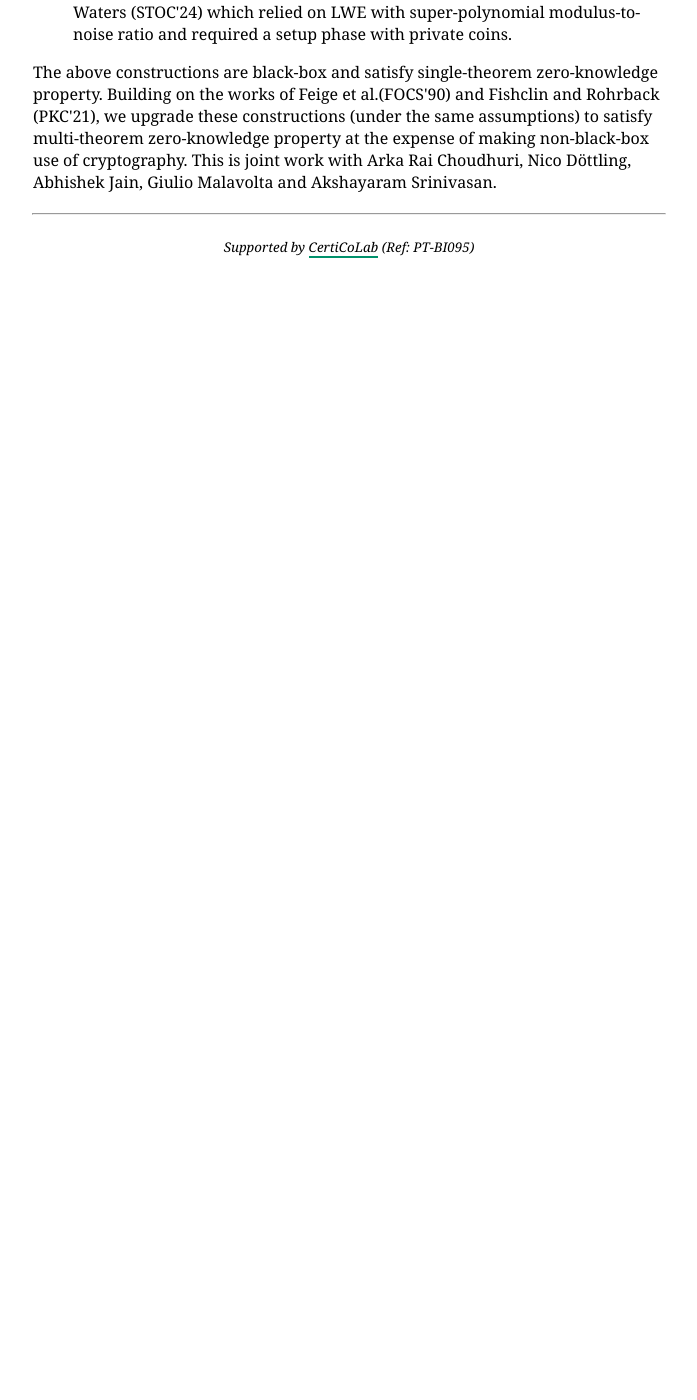
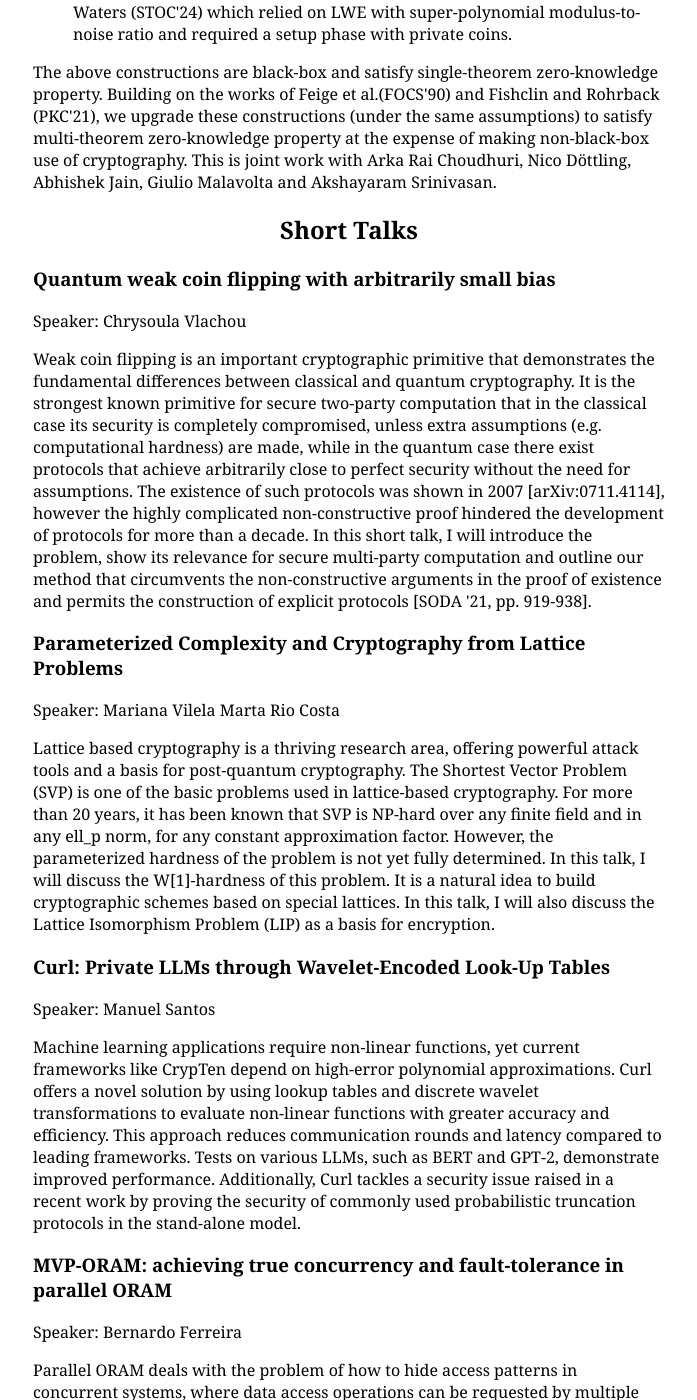
Before and after one commit to cryptoday-pt/cryptoday-pt.github.io, a Jekyll site: the page built from abstracts/index.html, in a window 1280 px wide and 1400 px high, scrolled down 2706 px. Shown: the whole window, without its empty margins (291-988 px from the left). Built offline with Jekyll 4.4.1, drawn with Linux system fonts in a browser that asks for light colours; before the commit the page ends 2979 px from its top, so only the background shows below that; some of the changed text lies outside the part shown.

Commit message:
Short talks

```diff
--- a/abstracts/index.html
+++ b/abstracts/index.html
@@ -53,3 +53,22 @@ layout: default
 <p>
 The above constructions are black-box and satisfy single-theorem zero-knowledge property. Building on the works of Feige et al.(FOCS'90) and Fishclin and Rohrback (PKC'21), we upgrade these constructions (under the same assumptions) to satisfy multi-theorem zero-knowledge property at the expense of making non-black-box use of cryptography. This is joint work with Arka Rai Choudhuri, Nico Döttling, Abhishek Jain, Giulio Malavolta and Akshayaram Srinivasan.
 </p>
+
+<section id="short-talks"></section>
+<h2>Short Talks</h2>
+
+<h3>Quantum weak coin flipping with arbitrarily small bias</h3>
+<p>Speaker: Chrysoula Vlachou</p>
+<p>Weak coin flipping is an important cryptographic primitive that demonstrates the fundamental differences between classical and quantum cryptography. It is the strongest known primitive for secure two-party computation that in the classical case its security is completely compromised, unless extra assumptions (e.g. computational hardness) are made, while in the quantum case there exist protocols that achieve arbitrarily close to perfect security without the need for assumptions. The existence of such protocols was shown in 2007 [arXiv:0711.4114], however the highly complicated non-constructive proof hindered the development of protocols for more than a decade. In this short talk, I will introduce the problem, show its relevance for secure multi-party computation and outline our method that circumvents the non-constructive arguments in the proof of existence and permits the construction of explicit protocols [SODA '21, pp. 919-938].</p>
+
+<h3>Parameterized Complexity and Cryptography from Lattice Problems</h3>
+<p>Speaker: Mariana Vilela Marta Rio Costa</p>
+<p>Lattice based cryptography is a thriving research area, offering powerful attack tools and a basis for post-quantum cryptography. The Shortest Vector Problem (SVP) is one of the basic problems used in lattice-based cryptography. For more than 20 years, it has been known that SVP is NP-hard over any finite field and in any ell_p norm, for any constant approximation factor. However, the parameterized hardness of the problem is not yet fully determined. In this talk, I will discuss the W[1]-hardness of this problem. It is a natural idea to build cryptographic schemes based on special lattices. In this talk, I will also discuss the Lattice Isomorphism Problem (LIP) as a basis for encryption.</p>
+
+<h3>Curl: Private LLMs through Wavelet-Encoded Look-Up Tables</h3>
+<p>Speaker: Manuel Santos</p>
+<p>Machine learning applications require non-linear functions, yet current frameworks like CrypTen depend on high-error polynomial approximations. Curl offers a novel solution by using lookup tables and discrete wavelet transformations to evaluate non-linear functions with greater accuracy and efficiency. This approach reduces communication rounds and latency compared to leading frameworks. Tests on various LLMs, such as BERT and GPT-2, demonstrate improved performance. Additionally, Curl tackles a security issue raised in a recent work by proving the security of commonly used probabilistic truncation protocols in the stand-alone model.</p>
+
+<h3>MVP-ORAM: achieving true concurrency and fault-tolerance in parallel ORAM</h3>
+<p>Speaker: Bernardo Ferreira</p>
+<p>Parallel ORAM deals with the problem of how to hide access patterns in concurrent systems, where data access operations can be requested by multiple clients simultaneously and in parallel. In this setting, solutions must not only ensure that sequences of operations from individual clients remain oblivious, but also that the combination of sequences from different clients also remains oblivious, even if multiple clients decide to access the same data blocks at the exact same point in time. Given this problem, existing solutions achieve security by employing distributed locks, trusted proxies, and other concurrency control methods. However, these mechanisms severely limit concurrency, effectively transforming parallel ORAM in sequential ORAM, and may lead to deadlocks and availability issues if fault-tolerance is also considered. In this talk I will present MVP-ORAM, the first parallel ORAM protocol that is truly concurrent. MVP-ORAM is based on Path-ORAM, and avoids the use of distributed locks, trusted proxies, and other concurrency control mechanisms by allowing clients to perform concurrent requests at will and then merging conflicting updates as they happen. This approach allows MVP-ORAM to achieve a property known in concurrent systems as wait-freedom, meaning that each client is guaranteed to complete its operations regardless of the delays and failures of other clients. Experimental results show that MVP-ORAM can process up to 587 ops/s in modern networks.</p>
```
